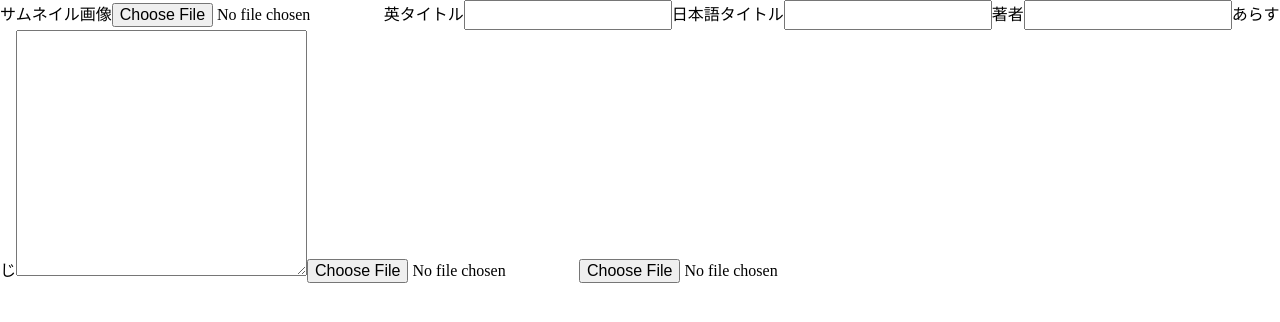
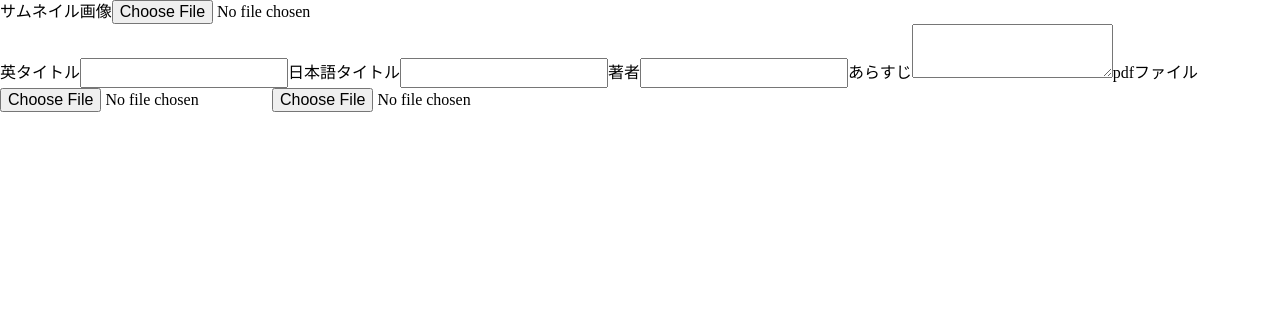
Before and after one commit to ishida-0622/u22-2023, a Next.js app in the folder frontend/: page /admin/book/register in a window 1280 px wide. Shown: the top 322 px of the page. Built offline with nearby package versions, Linux system fonts and the light colour scheme.

Commit message:
feat: divの追加

```diff
--- a/frontend/src/components/pages/admin/BookRegister/index.tsx
+++ b/frontend/src/components/pages/admin/BookRegister/index.tsx
@@ -37,6 +37,7 @@ export const BookRegister = () => {
   return (
     <main>
       <form onSubmit={submitHandler}>
+        <div>
           <label>
             サムネイル画像
             <input
@@ -56,6 +57,8 @@ export const BookRegister = () => {
               />
             )}
           </label>
+        </div>
+        <div>
           <label>
             英タイトル
             <input
@@ -83,22 +86,22 @@ export const BookRegister = () => {
           <label>
             あらすじ
             <textarea
-            cols={30}
-            rows={10}
               value={summary}
               onChange={(e) => setSummary(e.target.value)}
             />
           </label>
           <label>
+            pdfファイル
             <input
               type="file"
-            accept="image/pdf"
+              accept="application/pdf"
               onChange={(e) => fileOnChangeHandler(e, setPdf)}
             />
           </label>
           <label>
             <input type="file" accept="audio/*" onChange={(e) => {}} />
           </label>
+        </div>
       </form>
     </main>
   );
```
Lines whose indentation alone changed are shown as unchanged.
